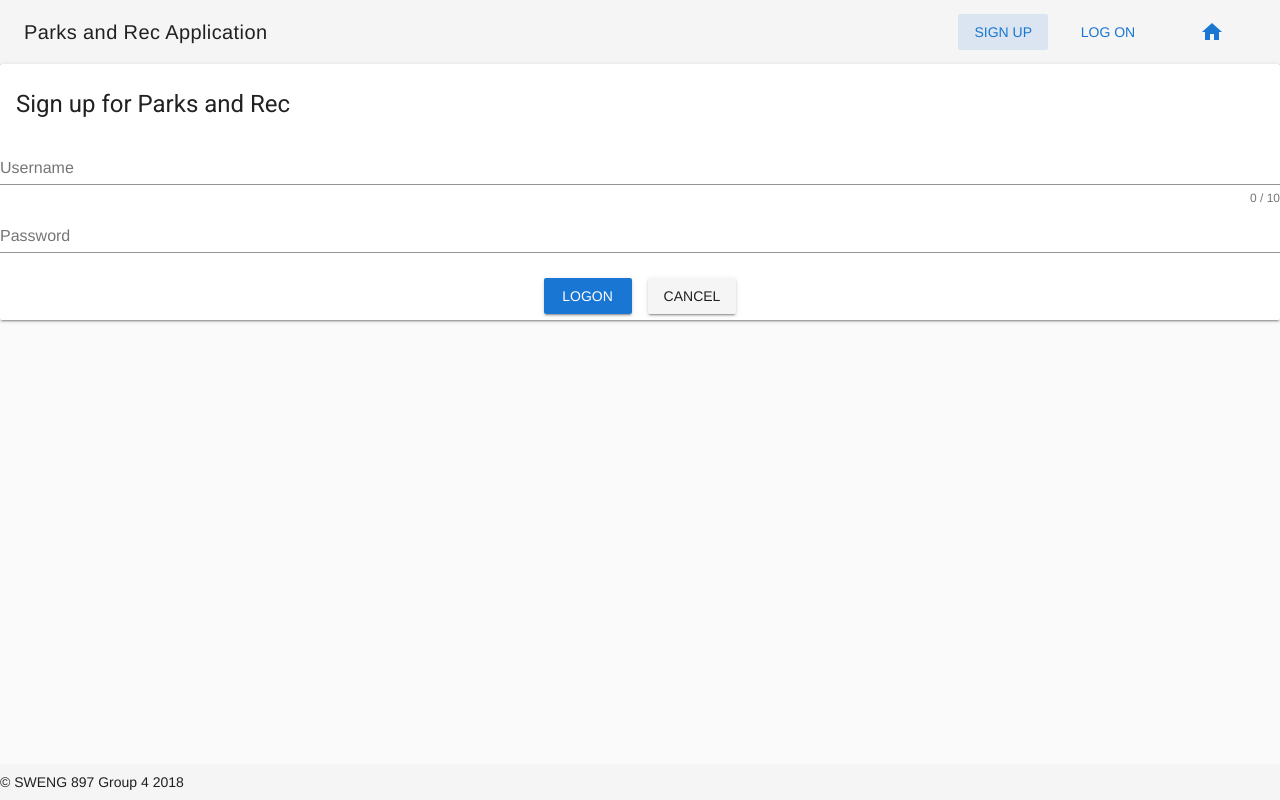
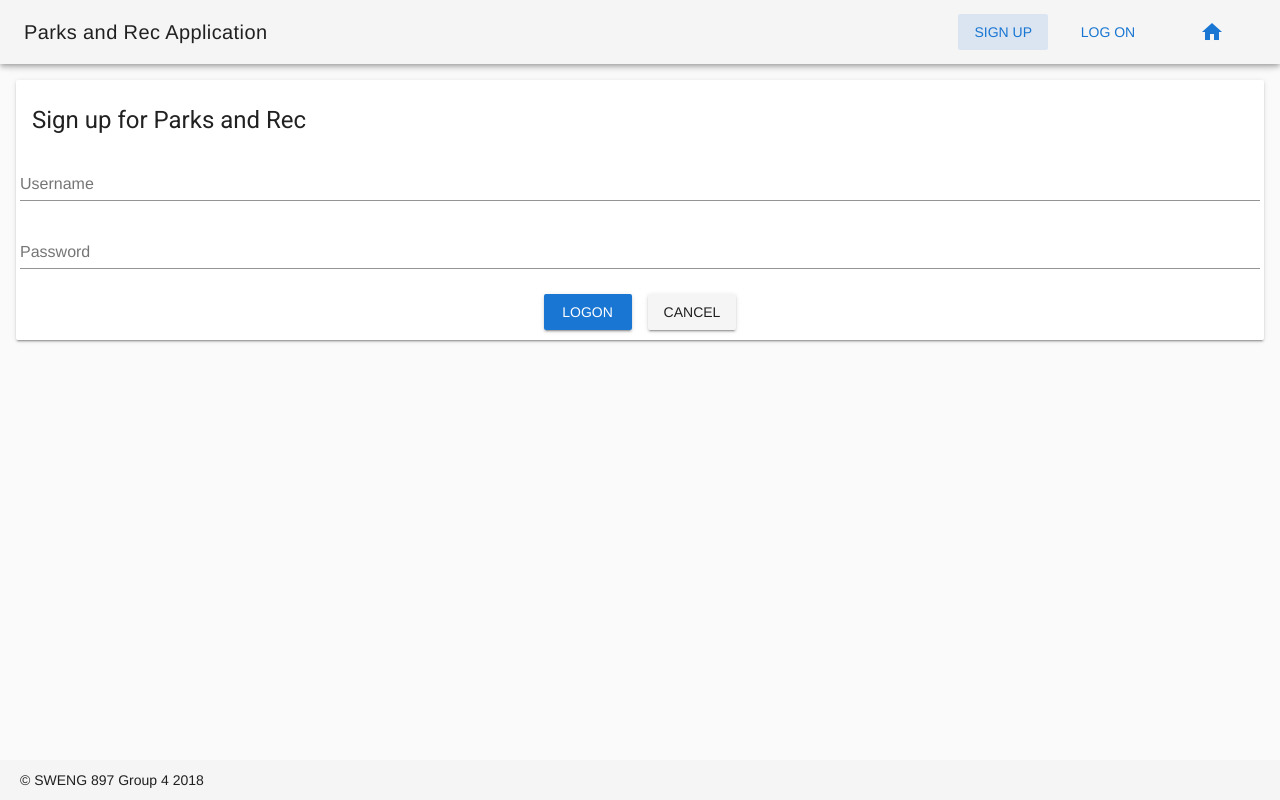
Before and after one commit to oxz3/parks-and-rec-frontend, a Vue app: page /signup in a window 1280 px wide. Built offline with nearby package versions, Linux system fonts and the light colour scheme.

Commit message:
added vue css padding/margin helper classes, added example league list bound from vuex store

```diff
--- a/src/App.vue
+++ b/src/App.vue
@@ -6,12 +6,12 @@
             <!--</v-btn>-->
             <!--<router-link to="/">Home</router-link> |-->
             <!--<router-link to="/about">About</router-link>-->
-            <v-toolbar-title >Parks and Rec Application</v-toolbar-title>
+            <v-toolbar-title>Parks and Rec Application</v-toolbar-title>
             <v-spacer></v-spacer>
             <v-btn flat color="primary" to="/signup">
                 SIGN UP
             </v-btn>
-            <v-btn flat color="primary"to="/logon">
+            <v-btn flat color="primary" to="/logon">
                 LOG ON
             </v-btn>
             <v-btn flat color="primary" to="/">
@@ -20,16 +20,8 @@
         </v-toolbar>
 
         <router-view/>
-        <!--<template>-->
-            <!--<div>-->
-                <!--<v-btn color="success">Success</v-btn>-->
-                <!--<v-btn color="error">Error</v-btn>-->
-                <!--<v-btn color="warning">Warning</v-btn>-->
-                <!--<v-btn color="info">Info</v-btn>-->
-            <!--</div>-->
-        <!--</template>-->
 
-        <v-footer :fixed="fixed" app>
+        <v-footer app>
             <span>&copy; SWENG 897 Group 4 2018</span>
         </v-footer>
     </v-app>
@@ -42,6 +34,11 @@
         -moz-osx-font-smoothing: grayscale;
         text-align: center;
         color: #2c3e50;
+    }
+
+    footer {
+        flex-shrink: 0;
+        padding: 20px;
     }
 
     #nav {
--- a/src/store.js
+++ b/src/store.js
@@ -10,6 +10,11 @@ export const store = new Vuex.Store({
             {name: 'Soccer', description: "kick the ball", price: 20},
             {name: 'Football', description: "score touchdowns", price: 20},
             {name: 'Basketball', description: 'shoot the ball', price: 30}
+        ],
+        leagues: [
+            {name: 'Soccer', description: "Fall Soccer League", maxMembers: 20, currentMembers: 18},
+            {name: 'Football', description: "Fall Football League", maxMembers: 50, currentMembers: 0},
+            {name: 'Basketball', description: "Fall Basketball League", maxMembers: 30, currentMembers: 25}
         ]
     },
     mutations: {},
--- a/src/views/Home.vue
+++ b/src/views/Home.vue
@@ -1,38 +1,59 @@
 <template>
     <div class="home">
-        <img alt="Vue logo" src="../assets/logo.jpg">
-        <v-layout row>
-            <v-flex xs12 sm6 offset-sm3>
-                <v-card>
+        <v-container>
+            <v-layout row wrap>
+                <v-flex>
+                    <v-card height="100%">
+                        <v-toolbar color="gray" dark>
+                            <v-toolbar-side-icon></v-toolbar-side-icon>
+
+                            <v-toolbar-title>Leagues</v-toolbar-title>
+                        </v-toolbar>
+                        <v-spacer></v-spacer>
                         <v-list two-line>
-                        <template v-for="(sport, index) in sports">
-                            <v-list-tile :key="sport">
+                            <template v-for="league in leagues">
+                                <v-list-tile>
                                     <v-list-tile-content>
-                                    <v-list-tile-title v-html="sport.name"></v-list-tile-title>
-                                    <v-list-tile-sub-title v-html="sport.description"></v-list-tile-sub-title>
+                                        <v-list-tile-title v-html="league.name"></v-list-tile-title>
+                                        <v-list-tile-sub-title >{{league.description}}: {{league.currentMembers}} / {{league.maxMembers}}</v-list-tile-sub-title>
+                                        <v-list-tile-sub-title></v-list-tile-sub-title>
                                     </v-list-tile-content>
+                                    <v-list-tile-action>
+                                        sign up
+                                    </v-list-tile-action>
                                 </v-list-tile>
                             </template>
                         </v-list>
-
                     </v-card>
                 </v-flex>
+                <v-flex>
+                    <v-card>
+                        <img alt="Vue logo" src="../assets/logo.jpg" class="pt-0">
+                    </v-card>
+                </v-flex>
+
             </v-layout>
+        </v-container>
     </div>
 </template>
 
 <script>
     // @ is an alias to /src
     import HelloWorld from '@/components/HelloWorld.vue'
+    import VListTileAction from "vuetify/src/components/VList/VListTileAction";
 
     export default {
         name: 'home',
         components: {
+            VListTileAction,
             HelloWorld
         },
         computed: {
             sports() {
                 return this.$store.state.sports;
+            },
+            leagues() {
+                return this.$store.state.leagues;
             }
         }
     }
@@ -42,4 +63,6 @@
     img {
         padding-top: 2rem;
     }
+
+
 </style>
--- a/src/views/Logon.vue
+++ b/src/views/Logon.vue
@@ -1,23 +1,17 @@
 <template>
-    <v-card>
+    <v-card class="ma-3">
         <v-card-title primary-title>
             <div>
                 <h3 class="headline mb-0">Logon to Parks and Rec</h3>
             </div>
         </v-card-title>
-        <form>
+        <form class="ma-1">
             <v-text-field
-                    v-model="name"
-                    :error-messages="nameErrors"
-                    :counter="10"
                     label="Username"
                     required
-                    @input="$v.name.$touch()"
-                    @blur="$v.name.$touch()"
-            ></v-text-field>
+                    @input="$v.email.$touch()"
+                    @blur="$v.email.$touch()"></v-text-field>
             <v-text-field
-                    v-model="email"
-                    :error-messages="emailErrors"
                     label="Password"
                     required
                     @input="$v.email.$touch()"
--- a/src/views/Signup.vue
+++ b/src/views/Signup.vue
@@ -1,23 +1,21 @@
 <template>
-    <v-card>
+    <v-card class="ma-3">
         <v-card-title primary-title>
             <div>
                 <h3 class="headline mb-0">Sign up for Parks and Rec</h3>
             </div>
         </v-card-title>
-        <v-form v-model="valid">
+        <v-form v-model="valid" class="ma-1">
             <v-text-field
-                    v-model="name"
-                    :rules="nameRules"
-                    :counter="10"
                     label="Username"
                     required
-            ></v-text-field>
+                    @input="$v.email.$touch()"
+                    @blur="$v.email.$touch()"></v-text-field>
             <v-text-field
-                    v-model="email"
-                    :rules="passwordRules"
                     label="Password"
                     required
+                    @input="$v.email.$touch()"
+                    @blur="$v.email.$touch()"
             ></v-text-field>
 
             <v-btn color="primary" to="/">LOGON</v-btn>
```
Also changed, not shown: src/assets/logo.jpg. Lines whose indentation alone changed are shown as unchanged.
